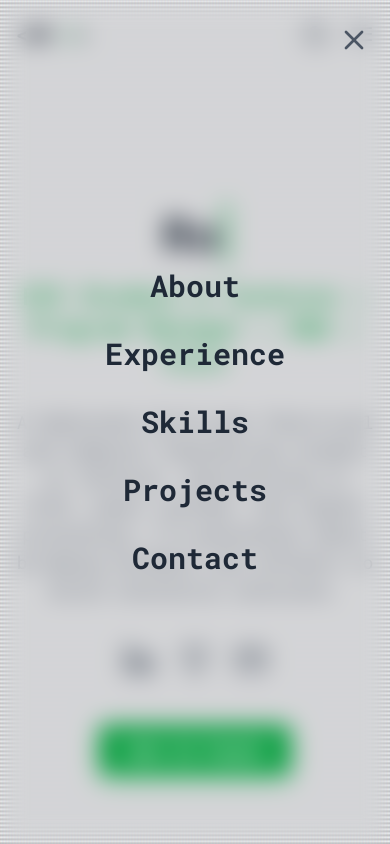
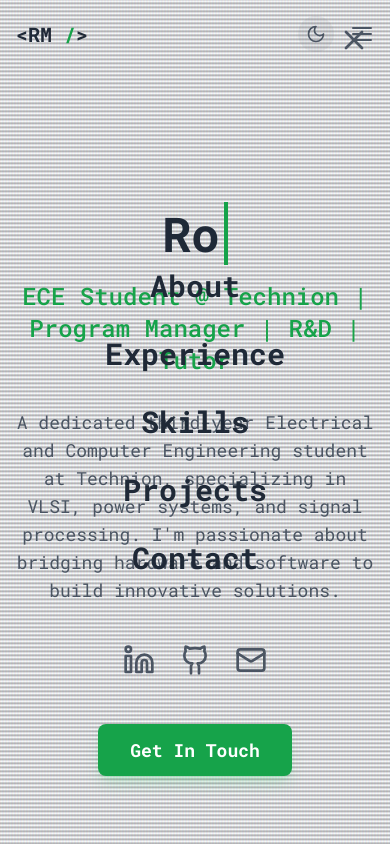
Before and after one commit to RomeoCoding/romeo-portfolio, a React (Vite) app: page / in a window 390 px wide. Both pictures are taken after a click on the button 362 px from the left and 34 px from the top of the page. Shown: the top 844 px of the page. Built offline with nearby package versions, Linux system fonts and the light colour scheme.

Commit message:
Add files via upload

```diff
--- a/components/Header.tsx
+++ b/components/Header.tsx
@@ -1,3 +1,4 @@
+
 import React, { useState, useEffect } from 'react';
 import { SunIcon, MoonIcon, MenuIcon, XIcon } from './Icons';
 import MatrixBackground from './MatrixBackground';
@@ -30,12 +31,16 @@ const Header: React.FC<HeaderProps> = ({ theme, toggleTheme, onNavClick }) => {
     }, []);
 
      useEffect(() => {
+        const htmlEl = document.documentElement;
         if (isMenuOpen) {
+            htmlEl.classList.add('overflow-hidden');
             document.body.classList.add('overflow-hidden');
         } else {
+            htmlEl.classList.remove('overflow-hidden');
             document.body.classList.remove('overflow-hidden');
         }
         return () => {
+            htmlEl.classList.remove('overflow-hidden');
             document.body.classList.remove('overflow-hidden');
         };
     }, [isMenuOpen]);
@@ -85,7 +90,7 @@ const Header: React.FC<HeaderProps> = ({ theme, toggleTheme, onNavClick }) => {
 
             {/* Mobile Menu */}
             {isMenuOpen && (
-                <div className="fixed inset-0 bg-[var(--bg-color)]/95 backdrop-blur-md z-[999] flex flex-col items-center justify-center animate-fade-in md:hidden">
+                <div className="fixed inset-0 bg-[var(--bg-color)]/95 z-[999] flex flex-col items-center justify-center animate-fade-in md:hidden">
                     <button onClick={() => setIsMenuOpen(false)} className="absolute top-6 right-5 text-[var(--text-muted-color)] hover:text-[var(--primary-color)] transition-colors" aria-label="Close menu">
                         <XIcon className="w-8 h-8"/>
                     </button>
--- a/components/Projects.tsx
+++ b/components/Projects.tsx
@@ -1,3 +1,4 @@
+
 import React from 'react';
 import { INITIAL_PROJECTS } from '../constants';
 import type { Project } from '../types';
@@ -73,7 +74,7 @@ const Projects: React.FC<ProjectsProps> = ({ isVisible = false }) => {
       <p className="text-lg text-[var(--text-muted-color)] text-center mb-12 max-w-3xl mx-auto">Here are some of my works, showcasing my skills across hardware and software disciplines.</p>
 
       {/* Projects Grid */}
-      <div className="grid grid-cols-1 lg:grid-cols-2 gap-8">
+      <div className="flex flex-col gap-8 lg:grid lg:grid-cols-2">
         {INITIAL_PROJECTS.map((project, index) => (
           <ProjectCard key={index} project={project} />
         ))}
```
